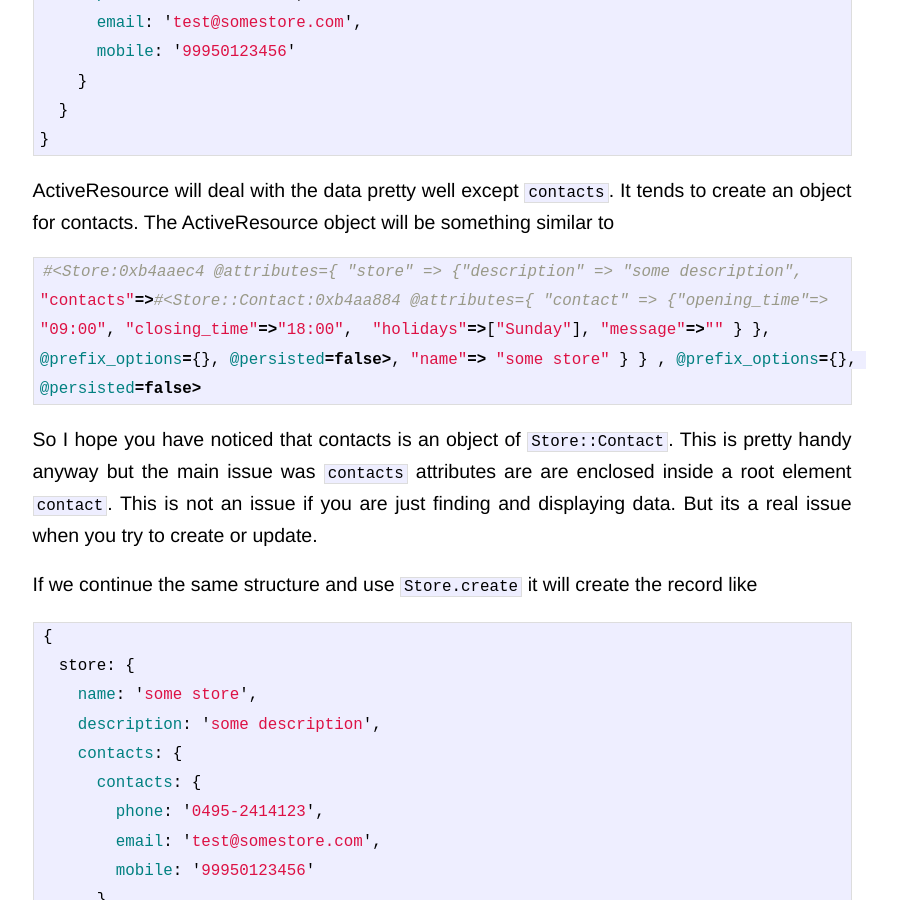
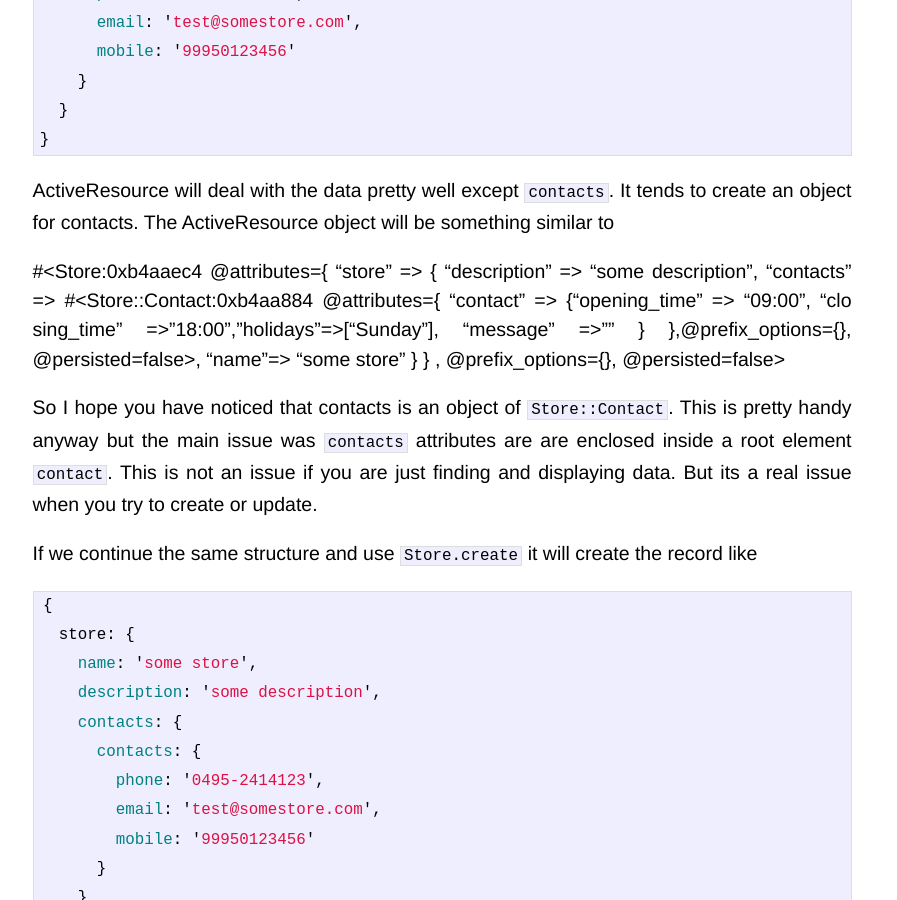
Before and after one commit to revathskumar/blog.revathskumar.com, a Jekyll site: the page built from _posts/2013-12-25-rails-api-as-datasource.md, in a window 1280 px wide and 900 px high, scrolled down 584 px. Shown: the whole window, without its empty margins (198-1095 px from the left). Built offline with Jekyll 4.4.1, drawn with Linux system fonts in a browser that asks for light colours; Markdown is read by kramdown in place of the engine named in the settings; comment, search, counter and statistics services are not loaded.

Commit message:
Use blockquotes to show ruby object

```diff
--- a/_posts/2013-12-25-rails-api-as-datasource.md
+++ b/_posts/2013-12-25-rails-api-as-datasource.md
@@ -26,13 +26,12 @@ Here is my sample data from the JSON API.
 
 ActiveResource will deal with the data pretty well except `contacts`. It tends to create an object for contacts. The ActiveResource object will be something similar to
 
-{% highlight ruby %}
-#<Store:0xb4aaec4 @attributes={ "store" => {"description" => "some description",
-"contacts"=>#<Store::Contact:0xb4aa884 @attributes={ "contact" => {"opening_time"=>
-"09:00", "closing_time"=>"18:00",  "holidays"=>["Sunday"], "message"=>"" } },
-@prefix_options={}, @persisted=false>, "name"=> "some store" } } , @prefix_options={},
-@persisted=false>
-{% endhighlight %}
+> \#\<Store:0xb4aaec4 @attributes={ "store" => { "description" => "some description", "contacts" => #<Store::Contact:0xb4aa884 @attributes={
+> "contact" => {"opening_time" => "09:00", "clo
+> sing_time" =>"18:00","holidays"=>["Sunday"],
+> "message" =>"" } },@prefix_options={},
+> @persisted=false>, "name"=> "some store" } }
+> , @prefix_options={}, @persisted=false>
 
 So I hope you have noticed that contacts is an object of `Store::Contact`. This is pretty handy anyway but the main issue was `contacts` attributes are are enclosed inside a root element `contact`. This is not an issue if you are just finding and displaying data. But its a real issue when you try to create or update.
 
@@ -85,7 +84,8 @@ module ActiveResource
   class Base
 
     def create_resource_for(resource_name)
-      resource = self.class.const_set(resource_name, Class.new(ActiveResource::Base))
+      resource = self.class.const_set(resource_name,
+        Class.new(ActiveResource::Base))
       resource.prefix = self.class.prefix
       resource.site   = self.class.site
       resource.include_root_in_json = false
```
